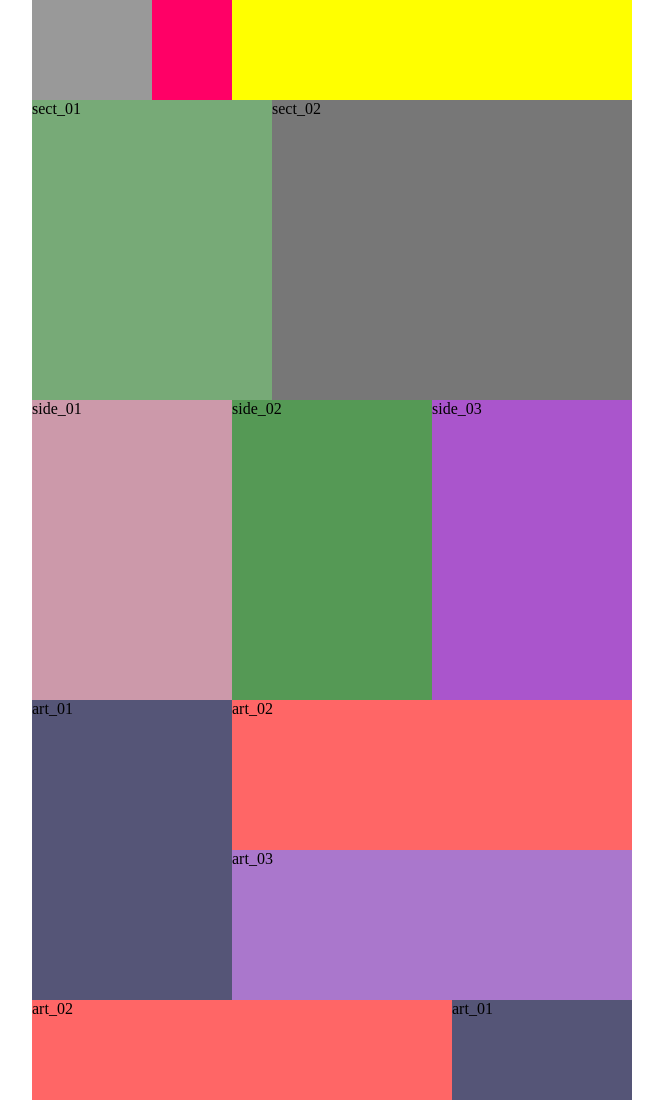
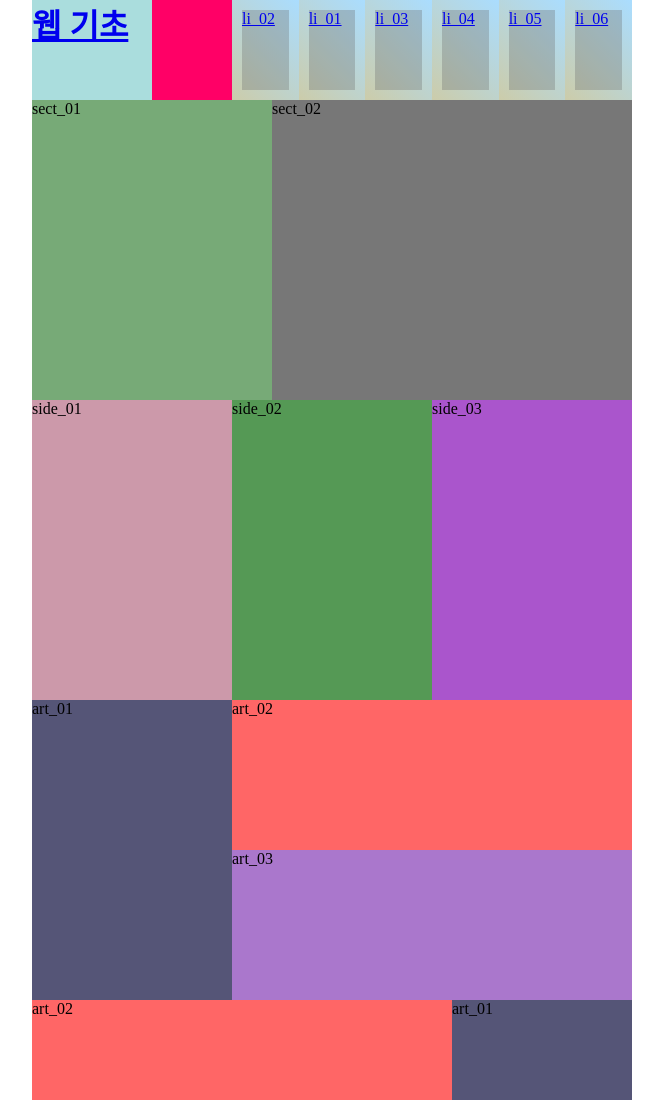
Before and after one commit to kwanghyunkang/kh, a plain HTML site: page d_coding/html/layout_002.html in a window 1280 px wide. Shown: the top 1100 px of the page, without its empty margins (308-971 px from the left). Drawn offline with Linux system fonts and the light colour scheme.

Commit message:
0517-layout.html & css header영역추가내용

```diff
--- a/d_coding/css/src/layout_002.css
+++ b/d_coding/css/src/layout_002.css
@@ -2,7 +2,11 @@
 
 /* layout_002.css */
 /* reset.css */
-* { margin:0; padding:0; border:0; outline:0; }
+html, body, div,
+h1, h2, h3, h4, h5, h6,
+ul, ol, li, dl, dt, dd
+  { margin:0; padding:0; border:0; outline:0; }
+ul, ol, li { list-style:none; }
 
 /* common.css */
 .clearfix:after,
@@ -22,21 +26,45 @@
 
 /* #header -------------------------------------------- */
 #header  {
-  width:100%; height:100px;
+  width:100%; height:auto;
   background-color: #f06;
 }
 
-  .h1 {
+  .logo {
     float:left;
     width:120px; height:100px;
-    background-color: #999;
+    background-color: #ccc;
+  }
+  .logo > a {
+    display:block;
+    width:100%; height:100%;
+    background-color: #add;
   }
 
   .navigation {
     float:right;
     width:400px; height:100px;
-    background-color: #ff0;
+    background-color: #fc0;
   }
+
+    .navigation ul {
+      width:100%; height:100%;
+      background-color:transparent;
+    }
+    .navigation li {
+      float:left;
+      width:16.666666%; height:100%;
+      padding:10px; box-sizing:border-box;
+      background-image:linear-gradient(45deg, #cca, #adf);
+    }
+
+    .navigation li > a {
+      display:block;
+      width:100%; height:100%;
+      background-color: rgba(100,100,100, 0.3);
+      /* background-color: #fff;
+      opacity:0.5; */
+    }
 
 /* #section ------------------------------------------- */
 #section {
--- a/d_coding/html/layout_002.html
+++ b/d_coding/html/layout_002.html
@@ -14,8 +14,19 @@
   <div id="wrap">
 
     <div id="header" class="clearfix">
-      <div class="h1"></div>
-      <div class="navigation"></div>
+      <h1 class="logo">
+        <a href="./all_contents.html" target="_blank">웹 기초</a>
+      </h1>
+      <div class="navigation">
+        <ul>
+          <li><a href="#">li_02</a></li>
+          <li><a href="#">li_01</a></li>
+          <li><a href="#">li_03</a></li>
+          <li><a href="#">li_04</a></li>
+          <li><a href="#">li_05</a></li>
+          <li><a href="#">li_06</a></li>
+        </ul>
+      </div>
     </div>
 
     <div id="section" class="clearfix">
```
